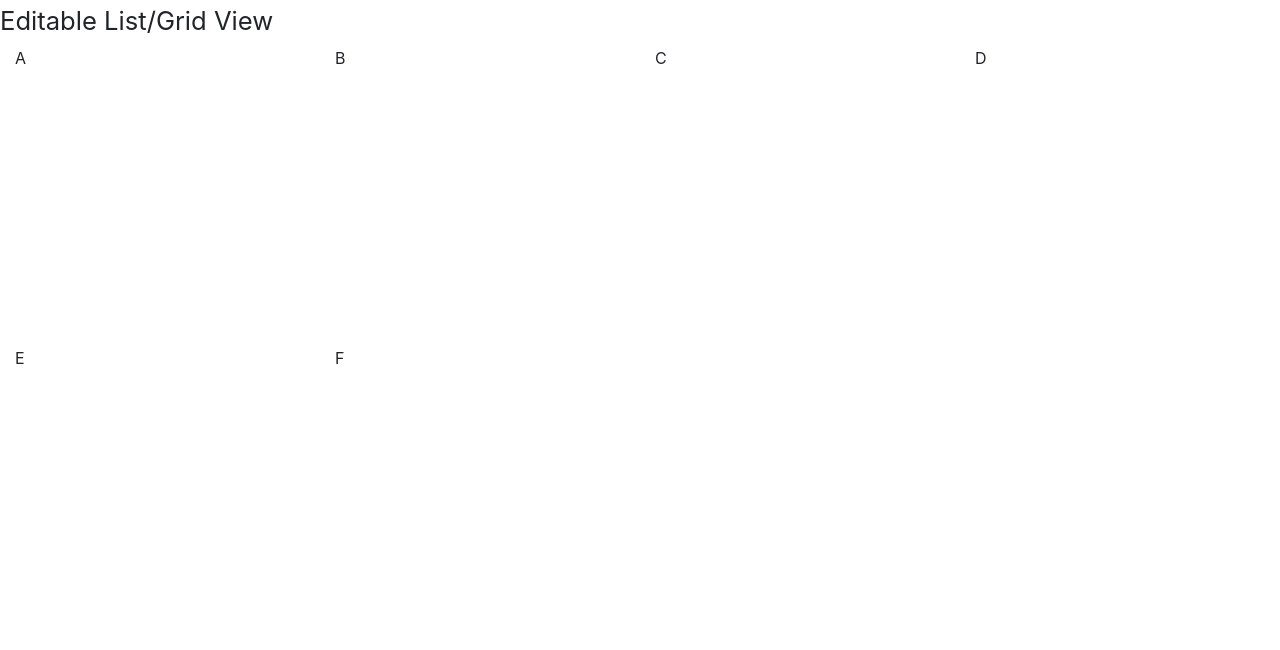
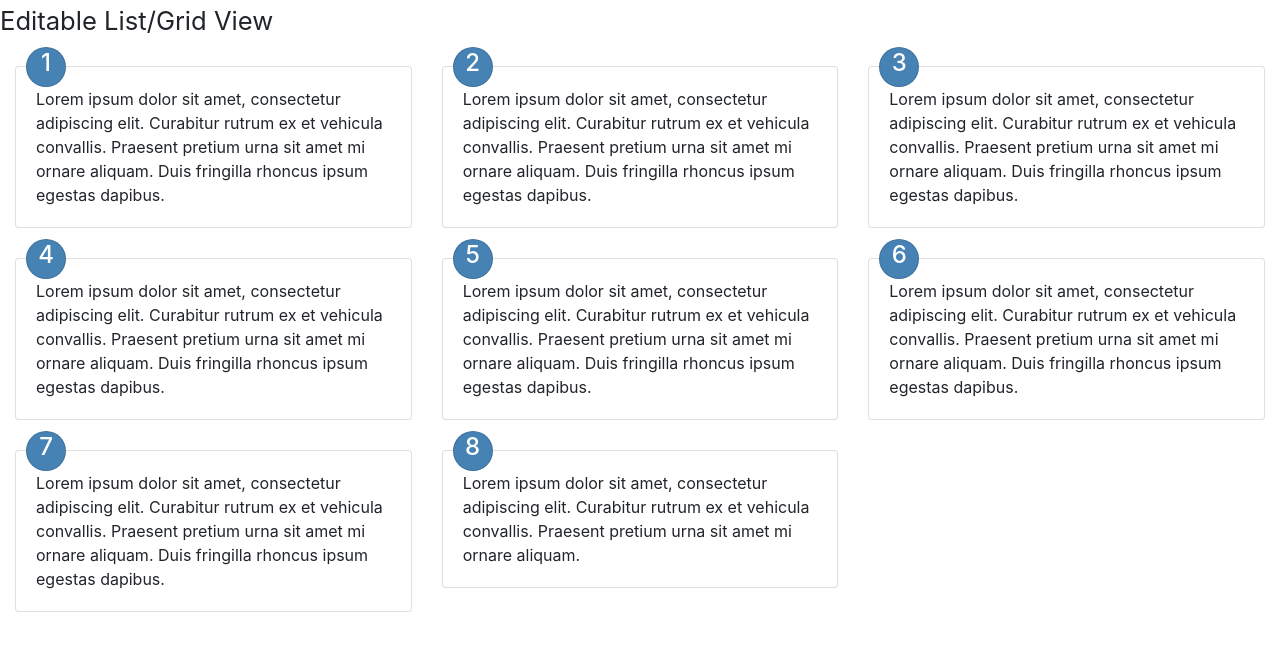
Before and after one commit to ioanarotaru29/editable-grid-component, a website with bundled scripts: page index.html in a window 1280 px wide. Built offline with nearby package versions, Linux system fonts and the light colour scheme.

Commit message:
More relevant content

```diff
--- a/editable-grid.js
+++ b/editable-grid.js
@@ -16,7 +16,7 @@ export class EditableGrid extends LitElement {
             globalStyle,
             css`
             ::slotted(*) {
-                height: 300px;
+                padding:10px;
             }
       `
         ];
--- a/editable-item.js
+++ b/editable-item.js
@@ -28,7 +28,9 @@ export class EditableItem extends LitElement {
     }
 
     dragover(event) {
-        this.trigger("setTarget", {index: event.target.index})
+        const index = event.target.closest("editable-item").index
+        if(index !== undefined)
+            this.trigger("setTarget", {index: index})
     }
 
     dragend() {
--- a/index.html
+++ b/index.html
@@ -7,16 +7,131 @@
     <script type="module" src="editable-item.js"></script>
 
     <title>Editable Grid Component Demo</title>
+    <style>
+        .card{
+            margin-top: 10px;
+        }
+        .card-body {
+            position: relative;
+        }
+        .card-number {
+            position: absolute;
+            background-color: steelblue;
+            top: -20px;
+            left: 10px;
+            height: 40px;
+            width: 40px;
+            text-align: center;
+            color: white;
+            border-radius: 50%;
+            border: 1px solid rgba(0,0,0,.125);
+            display: flex;
+            align-content: center;
+            justify-content: center;
+            flex-wrap: wrap;
+        }
+    </style>
 </head>
 <body>
     <h2 class="mb-2"><small>Editable List/Grid View</small></h2>
     <editable-grid>
-        <editable-item class="col-lg-3">A</editable-item>
-        <editable-item class="col-lg-3">B</editable-item>
-        <editable-item class="col-lg-3">C</editable-item>
-        <editable-item class="col-lg-3">D</editable-item>
-        <editable-item class="col-lg-3">E</editable-item>
-        <editable-item class="col-lg-3">F</editable-item>
+        <editable-item class="col-lg-4">
+            <div class="card">
+                <div class="card-body">
+                    <div class="card-number"><h4>1</h4></div>
+                    <div class="card-text">
+                        Lorem ipsum dolor sit amet, consectetur adipiscing elit.
+                        Curabitur rutrum ex et vehicula convallis.
+                        Praesent pretium urna sit amet mi ornare aliquam.
+                        Duis fringilla rhoncus ipsum egestas dapibus.
+                    </div>
+                </div>
+            </div>
+        </editable-item>
+
+        <editable-item class="col-lg-4">
+            <div class="card">
+                <div class="card-number"><h4>2</h4></div>
+                <div class="card-body">
+                    Lorem ipsum dolor sit amet, consectetur adipiscing elit.
+                    Curabitur rutrum ex et vehicula convallis.
+                    Praesent pretium urna sit amet mi ornare aliquam.
+                    Duis fringilla rhoncus ipsum egestas dapibus.
+                </div>
+            </div>
+        </editable-item>
+
+        <editable-item class="col-lg-4">
+            <div class="card">
+                <div class="card-number"><h4>3</h4></div>
+                <div class="card-body">
+                    Lorem ipsum dolor sit amet, consectetur adipiscing elit.
+                    Curabitur rutrum ex et vehicula convallis.
+                    Praesent pretium urna sit amet mi ornare aliquam.
+                    Duis fringilla rhoncus ipsum egestas dapibus.
+                </div>
+            </div>
+        </editable-item>
+
+        <editable-item class="col-lg-4">
+            <div class="card">
+                <div class="card-number"><h4>4</h4></div>
+                <div class="card-body">
+                    Lorem ipsum dolor sit amet, consectetur adipiscing elit.
+                    Curabitur rutrum ex et vehicula convallis.
+                    Praesent pretium urna sit amet mi ornare aliquam.
+                    Duis fringilla rhoncus ipsum egestas dapibus.
+                </div>
+            </div>
+        </editable-item>
+
+        <editable-item class="col-lg-4">
+            <div class="card">
+                <div class="card-number"><h4>5</h4></div>
+                <div class="card-body">
+                    Lorem ipsum dolor sit amet, consectetur adipiscing elit.
+                    Curabitur rutrum ex et vehicula convallis.
+                    Praesent pretium urna sit amet mi ornare aliquam.
+                    Duis fringilla rhoncus ipsum egestas dapibus.
+                </div>
+            </div>
+        </editable-item>
+
+        <editable-item class="col-lg-4">
+            <div class="card">
+                <div class="card-number"><h4>6</h4></div>
+                <div class="card-body">
+                    Lorem ipsum dolor sit amet, consectetur adipiscing elit.
+                    Curabitur rutrum ex et vehicula convallis.
+                    Praesent pretium urna sit amet mi ornare aliquam.
+                    Duis fringilla rhoncus ipsum egestas dapibus.
+                </div>
+            </div>
+        </editable-item>
+
+        <editable-item class="col-lg-4">
+            <div class="card">
+                <div class="card-number"><h4>7</h4></div>
+                <div class="card-body">
+                    Lorem ipsum dolor sit amet, consectetur adipiscing elit.
+                    Curabitur rutrum ex et vehicula convallis.
+                    Praesent pretium urna sit amet mi ornare aliquam.
+                    Duis fringilla rhoncus ipsum egestas dapibus.
+                </div>
+            </div>
+        </editable-item>
+
+        <editable-item class="col-lg-4">
+            <div class="card">
+                <div class="card-number"><h4>8</h4></div>
+                <div class="card-body">
+                    Lorem ipsum dolor sit amet, consectetur adipiscing elit.
+                    Curabitur rutrum ex et vehicula convallis.
+                    Praesent pretium urna sit amet mi ornare aliquam.
+                </div>
+            </div>
+        </editable-item>
+
     </editable-grid>
 </body>
 </html>
```
